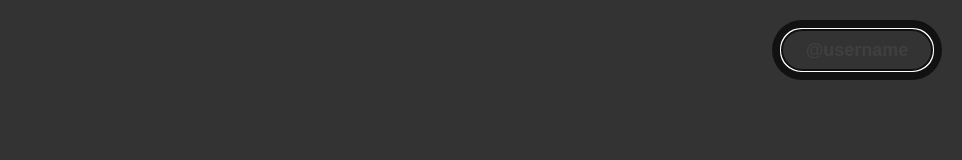
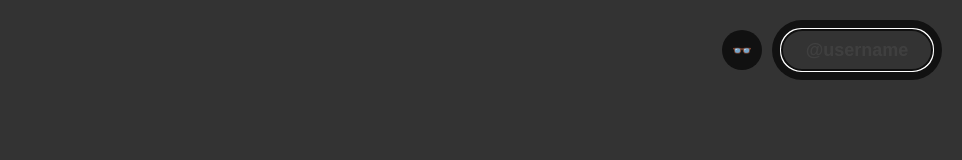
Before and after one commit to thiagosf/insta-gallerify, a React (Create React App) app: page / in a window 1280 px wide. Shown: the top 160 px of the page, without its empty margins (318-1280 px from the left). Built offline with nearby package versions, Linux system fonts and the light colour scheme.

Commit message:
Adding fullscreen mode, username in url, improvements in favorites

```diff
--- a/src/components/App.js
+++ b/src/components/App.js
@@ -25,6 +25,13 @@ class App extends Component {
     ]
   };
 
+  componentDidMount () {
+    if (window.location.hash) {
+      this._checkUsernameInHash(window.location.hash)
+    }
+    window.addEventListener('hashchange', this._onHashChange)
+  };
+
   render () {
     const { username, images, loading, error } = this.state
     return (
@@ -40,7 +47,10 @@ class App extends Component {
           />
         }
         {!loading &&
-          <Gallery images={this._galleryImages()} />
+          <Gallery
+            images={this._galleryImages()}
+            onFavorite={this._onFavorite}
+          />
         }
         {loading &&
           <Spinner />
@@ -64,7 +74,9 @@ class App extends Component {
 
   _onSetUsername = username => {
     if (username) {
-      if (username === '⭐️') {
+      if (username === '⭐️' || username === 'favorites') {
+        window.history.pushState({}, 'username_favorites', '#/@favorites')
+        document.title = `favorites / Insta Gallerify`
         const images = imageUtils.getFavorites()
         if (images.length > 0) {
           this.setState({ username, images })
@@ -76,6 +88,8 @@ class App extends Component {
           })
         }
       } else {
+        window.history.pushState({}, `username_${username}`, `#/@${username}`)
+        document.title = `@${username} / Insta Gallerify`
         if (username !== this.state.username) {
           this.setState({ loading: true }, () => {
             return api.fetchUser(username).then(images => {
@@ -128,6 +142,27 @@ class App extends Component {
       )
     })
   };
+
+  _checkUsernameInHash = hash => {
+    const parts = hash.split('@')
+    if (parts.length > 0) {
+      this._onSetUsername(parts[1])
+    }
+  };
+
+  _onHashChange = event => {
+    this._checkUsernameInHash(event.newURL)
+  };
+
+  _onFavorite = photo => {
+    const images = this.state.images.map(item => {
+      if (item.url === photo.url) {
+        item.favorite = !item.favorite
+      }
+      return item
+    })
+    this.setState({ images })
+  };
 }
 
 export default App
--- a/src/components/Gallery.js
+++ b/src/components/Gallery.js
@@ -6,7 +6,8 @@ import '../styles/gallery.css'
 
 class Gallery extends Component {
   static defaultProps = {
-    images: []
+    images: [],
+    onFavorite: () => {}
   };
 
   componentDidUpdate (prevProps) {
@@ -60,6 +61,7 @@ class Gallery extends Component {
 
   _onFavorite = photo => {
     imageUtils.toggleFavorite(photo)
+    this.props.onFavorite(photo)
   };
 }
 
--- a/src/components/Header.js
+++ b/src/components/Header.js
@@ -4,7 +4,8 @@ import '../styles/header.css'
 class Header extends Component {
   state = {
     username: '',
-    valid: false
+    valid: false,
+    fullscreen: false
   };
 
   componentDidUpdate (prevProps) {
@@ -20,6 +21,7 @@ class Header extends Component {
     const { username, valid } = this.state
     return (
       <header className="main-header">
+        <span className="main-header__fullscreen" onClick={this._toggleFullScreen}><span role="img" aria-label="eyeglasses">👓</span></span>
         {valid &&
           <div className="main-header__user"  onClick={this._edit}>
             <p className="main-header__user__name">{username}</p>
@@ -70,7 +72,17 @@ class Header extends Component {
     this.setState({ valid: false }, () => {
       this.input.select()
     })
-  }
+  };
+
+  _toggleFullScreen = () => {
+    this.setState({ fullscreen: !this.state.fullscreen }, () => {
+      if (this.state.fullscreen) {
+        document.body.requestFullscreen()
+      } else {
+        document.exitFullscreen()
+      }
+    })
+  };
 }
 
 export default Header
--- a/src/components/Photo.js
+++ b/src/components/Photo.js
@@ -37,7 +37,10 @@ class Photo extends Component {
 
   _friendlyLikes = () => {
     const { likes } = this.props
-    return numeral(likes).format('0.0a')
+    if (likes > 1000) {
+      return numeral(likes).format('0.0a')
+    }
+    return likes
   };
 
   _getLink = () => {
--- a/src/styles/header.css
+++ b/src/styles/header.css
@@ -45,6 +45,22 @@
   font-weight: bold;
   box-shadow: none !important;
 }
+
 .main-header__input::placeholder {
   opacity: 0.2;
 }
+
+.main-header__fullscreen {
+  position: absolute;
+  top: 50%;
+  left: -50px;
+  cursor: pointer;
+  transform: translateY(-50%);
+  background: #111;
+  height: 40px;
+  width: 40px;
+  border-radius: 20px;
+  display: flex;
+  justify-content: center;
+  align-items: center;
+}
```
Also changed, not shown: 1 other file (tests, documents, lock files or other folders).
